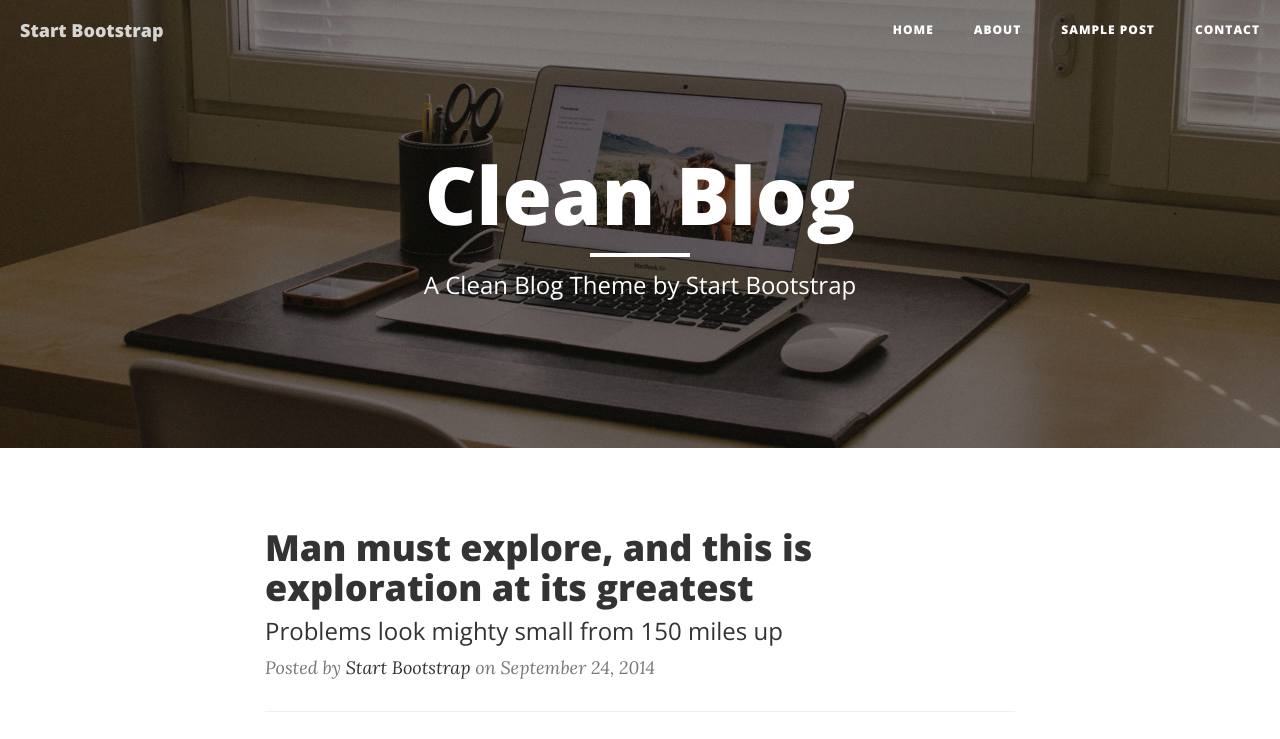
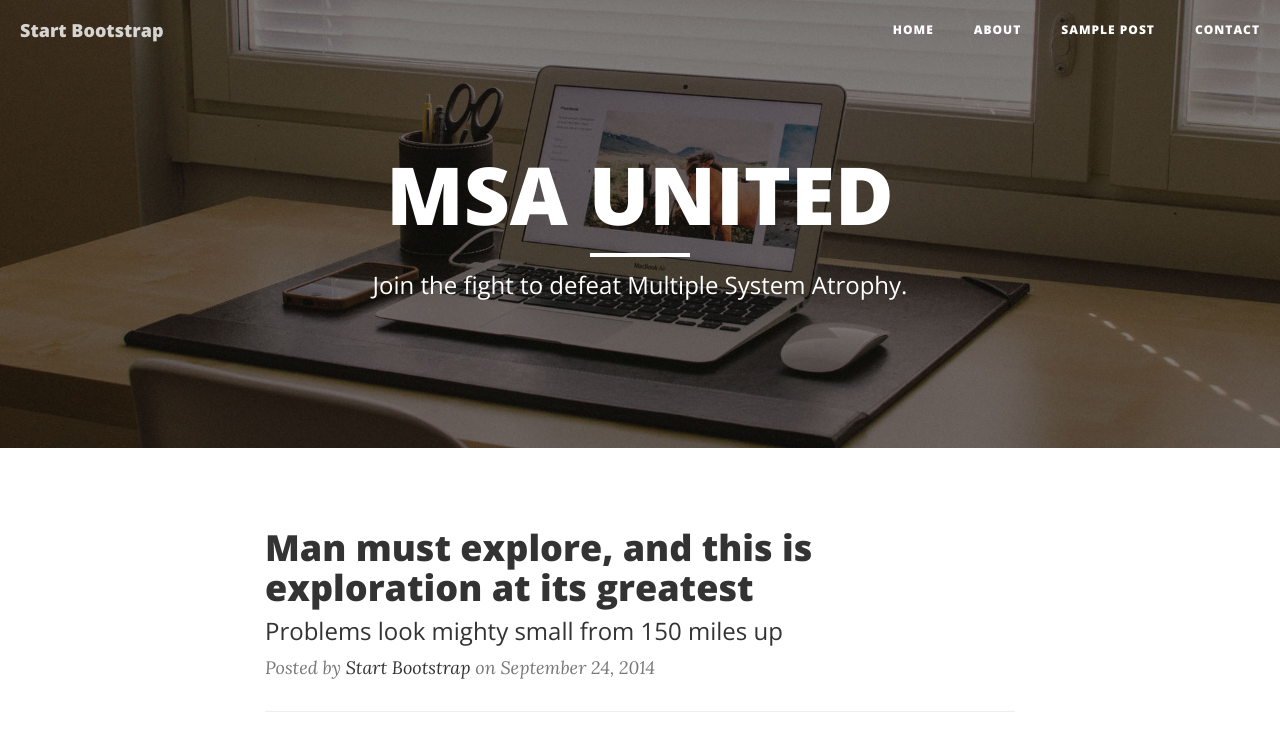
Before and after one commit to bobbidigi/msa-awareness, a website: page index.html in a window 1280 px wide. Shown: the top 739 px of the page. Drawn offline with nearby package versions, Linux system fonts and the light colour scheme.

Commit message:
title statement

```diff
--- a/index.html
+++ b/index.html
@@ -74,9 +74,9 @@
             <div class="row">
                 <div class="col-lg-8 col-lg-offset-2 col-md-10 col-md-offset-1">
                     <div class="site-heading">
-                        <h1>Clean Blog</h1>
+                        <h1>MSA UNITED</h1>
                         <hr class="small">
-                        <span class="subheading">A Clean Blog Theme by Start Bootstrap</span>
+                        <span class="subheading">Join the fight to defeat Multiple System Atrophy.</span>
                     </div>
                 </div>
             </div>
```
